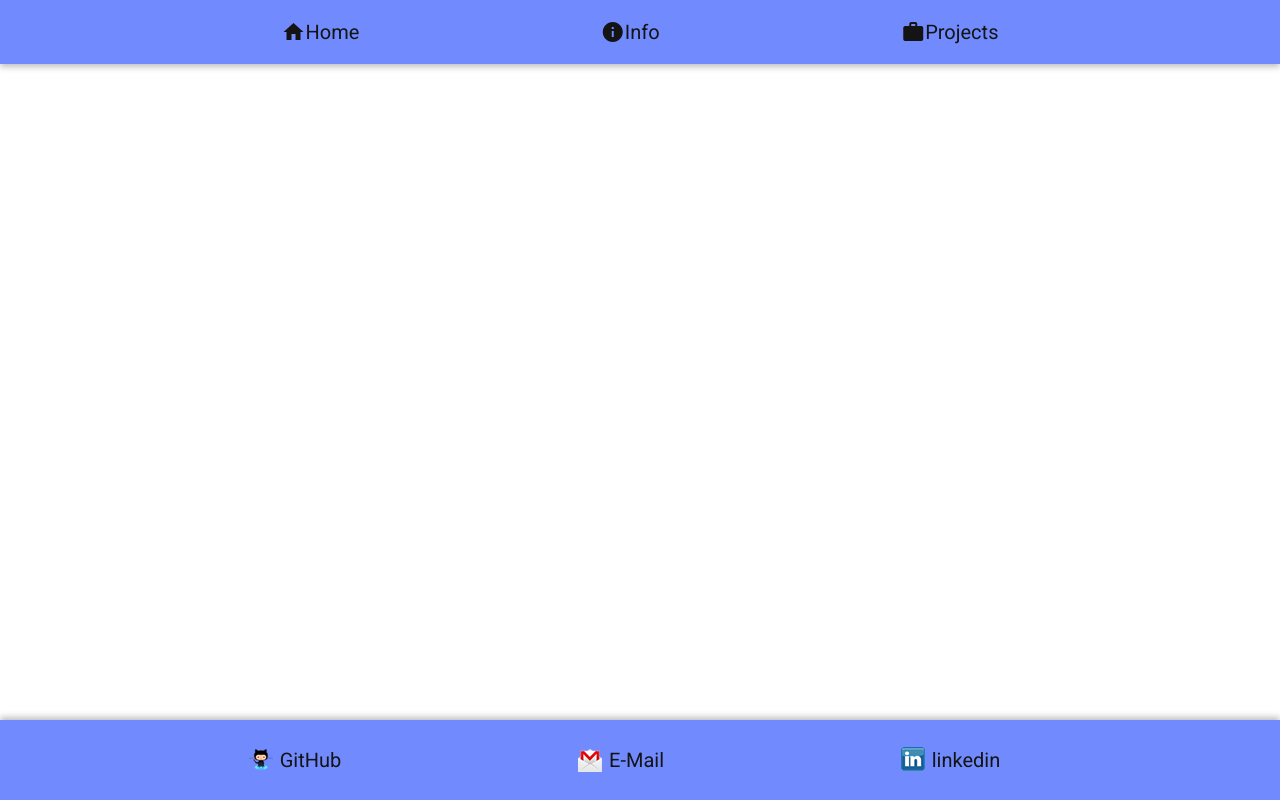
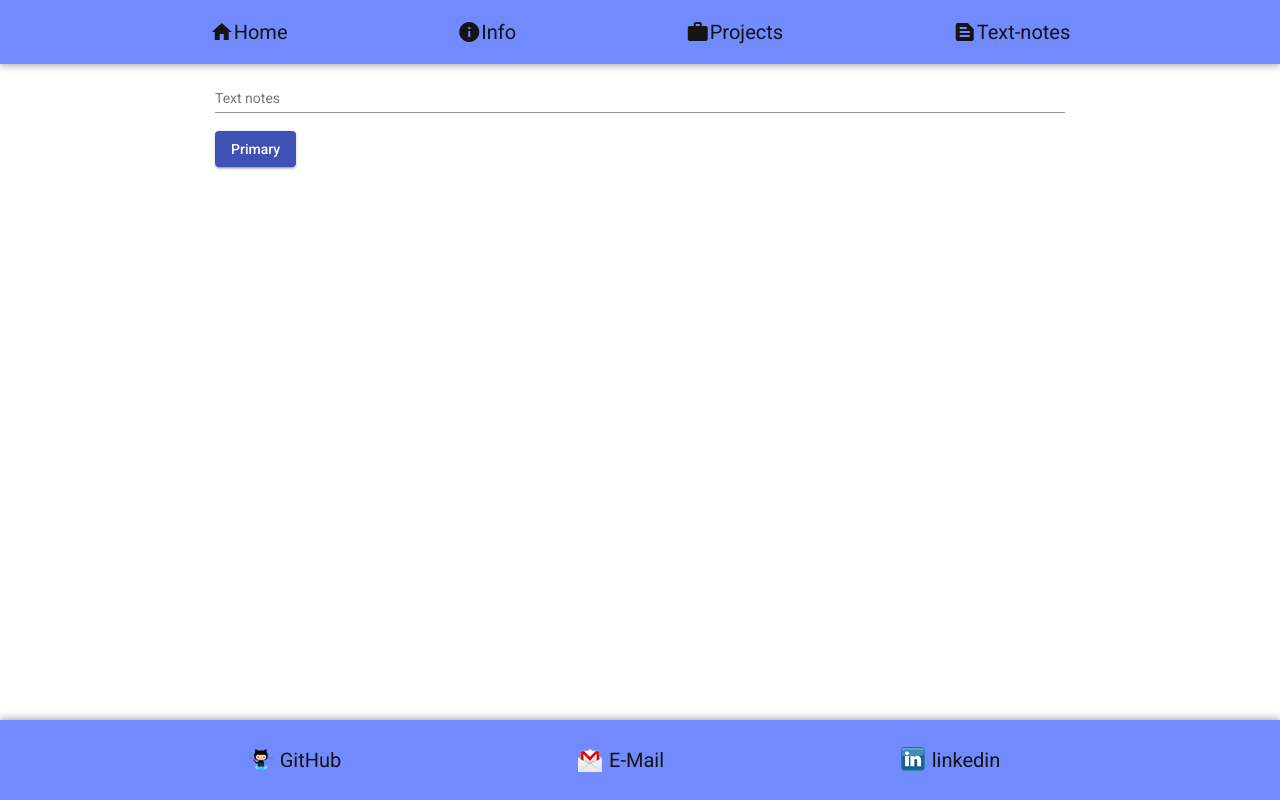
Before and after one commit to Rrroman/Angular-micro-app, an Angular app in the folder micro-app/: page /text-notes in a window 1280 px wide. Before the commit this address led to /. Built offline with nearby package versions, Linux system fonts and the light colour scheme.

Commit message:
feat: add text notes

```diff
--- a/micro-app/src/app/app-routing.module.ts
+++ b/micro-app/src/app/app-routing.module.ts
@@ -2,12 +2,14 @@ import { NgModule } from '@angular/core';
 import { RouterModule, Routes } from '@angular/router';
 import { HomeComponent } from './home/home.component';
 import { InfoComponent } from './info/info.component';
+import { TextNotesComponent } from './text-notes/text-notes.component';
 import { ProjectsComponent } from './projects/projects.component';
 
 const routes: Routes = [
   { path: '', component: HomeComponent },
   { path: 'info', component: InfoComponent },
   { path: 'projects', component: ProjectsComponent },
+  { path: 'text-notes', component: TextNotesComponent },
 ];
 
 @NgModule({
--- a/micro-app/src/app/header/header.component.html
+++ b/micro-app/src/app/header/header.component.html
@@ -9,17 +9,13 @@
             routerLink="/"
             [routerLinkActiveOptions]="{ exact: true }"
           >
-            <mat-icon aria-hidden="false" aria-label="Example home icon">
-              home
-            </mat-icon>
+            <mat-icon aria-hidden="false" aria-label="home"> home </mat-icon>
             Home
           </a>
         </li>
         <li class="navbar__link-wrapper">
           <a class="navbar__link" routerLinkActive="active" routerLink="/info">
-            <mat-icon aria-hidden="false" aria-label="Example home icon">
-              info
-            </mat-icon>
+            <mat-icon aria-hidden="false" aria-label="info"> info </mat-icon>
             Info
           </a>
         </li>
@@ -29,10 +25,22 @@
             routerLinkActive="active"
             routerLink="/projects"
           >
-            <mat-icon aria-hidden="false" aria-label="Example home icon">
+            <mat-icon aria-hidden="false" aria-label="projects">
               work
             </mat-icon>
             Projects
+          </a>
+        </li>
+        <li class="navbar__link-wrapper">
+          <a
+            class="navbar__link"
+            routerLinkActive="active"
+            routerLink="/text-notes"
+          >
+            <mat-icon aria-hidden="false" aria-label="text notes">
+              text_snippet
+            </mat-icon>
+            Text-notes
           </a>
         </li>
       </ul>
--- a/micro-app/src/app/info/info.component.html
+++ b/micro-app/src/app/info/info.component.html
@@ -1,4 +1,4 @@
-<article class="info row">
+<article class="info">
   <h2 class="info__title">About me:</h2>
   <ul>
     <li>Full name: Roman Kohutiak.</li>
@@ -8,7 +8,7 @@
   <h3 class="info__subtitle">Certificates:</h3>
   <ul>
     <li>
-      {{ rs[0].startDate + " - " + rs[0].endDate + rs[0].name }}
+      {{ rs[0].startDate + " - " + rs[0].endDate + " " + rs[0].name }}
       <a
         class="linkedin info__link"
         href="https://rrroman.github.io/certificates/images/certificate-rs-front-end-2020-2021.png"
@@ -17,7 +17,9 @@
         Link
       </a>
     </li>
-    <li>2021.02 - 2021.04 The Rolling Scopes: React Course. Link incoming.</li>
+    <li
+      [innerText]="rs[1].startDate + ' - ' + rs[1].endDate + ' ' + rs[1].name"
+    ></li>
   </ul>
   <h3 class="info__subtitle">Personality:</h3>
   <p>
--- a/micro-app/src/app/info/info.component.scss
+++ b/micro-app/src/app/info/info.component.scss
@@ -1,4 +1,7 @@
 .info {
+  max-width: 850px;
+  margin: 0 auto;
+
   &__title,
   &__subtitle {
     margin: 1rem 1rem 0 1rem;
--- a/micro-app/src/app/projects/projects.component.scss
+++ b/micro-app/src/app/projects/projects.component.scss
@@ -1,6 +1,10 @@
 .projects {
+  max-width: 850px;
+  margin: 0 auto;
+
   &__title {
     font-size: 2.4rem;
+    margin-top: 1rem;
   }
 
   &__item {
--- /dev/null
+++ b/micro-app/src/app/text-notes/text-notes.component.html
@@ -0,0 +1,23 @@
+<div class="notes__container">
+  <form (ngSubmit)="addNote()" class="notes__form">
+    <mat-form-field class="notes__field">
+      <mat-label>Text notes</mat-label>
+      <input
+        class="notes__input"
+        type="text"
+        value="{{ note }}"
+        matInput
+        placeholder="Write here some notes..."
+        (input)="onTypingNote($event)"
+      />
+    </mat-form-field>
+    <button
+      type="submit"
+      class="notes__button"
+      mat-raised-button
+      color="primary"
+    >
+      Primary
+    </button>
+  </form>
+</div>
--- /dev/null
+++ b/micro-app/src/app/text-notes/text-notes.component.scss
@@ -0,0 +1,25 @@
+.notes {
+  &__container {
+    max-width: 850px;
+    margin: 0 auto;
+  }
+  &__form {
+    width: 100%;
+  }
+
+  &__field {
+    width: 100%;
+  }
+
+  &__label {
+    display: block;
+  }
+
+  &__input {
+    width: 100%;
+  }
+
+  &__button {
+    display: block;
+  }
+}
--- /dev/null
+++ b/micro-app/src/app/text-notes/text-notes.component.ts
@@ -0,0 +1,22 @@
+import { Component, OnInit } from '@angular/core';
+
+@Component({
+  selector: 'app-text-notes',
+  templateUrl: './text-notes.component.html',
+  styleUrls: ['./text-notes.component.scss'],
+})
+export class TextNotesComponent implements OnInit {
+  note: string = '';
+
+  constructor() {}
+
+  ngOnInit(): void {}
+
+  onTypingNote(event: Event): void {
+    this.note = (<HTMLInputElement>event.target).value;
+  }
+
+  addNote() {
+    console.log('Submitting', this.note);
+  }
+}
```
Also changed, not shown: micro-app/src/app/app.module.ts (+8 -0 lines), 1 other file (tests, documents, lock files or other folders).
